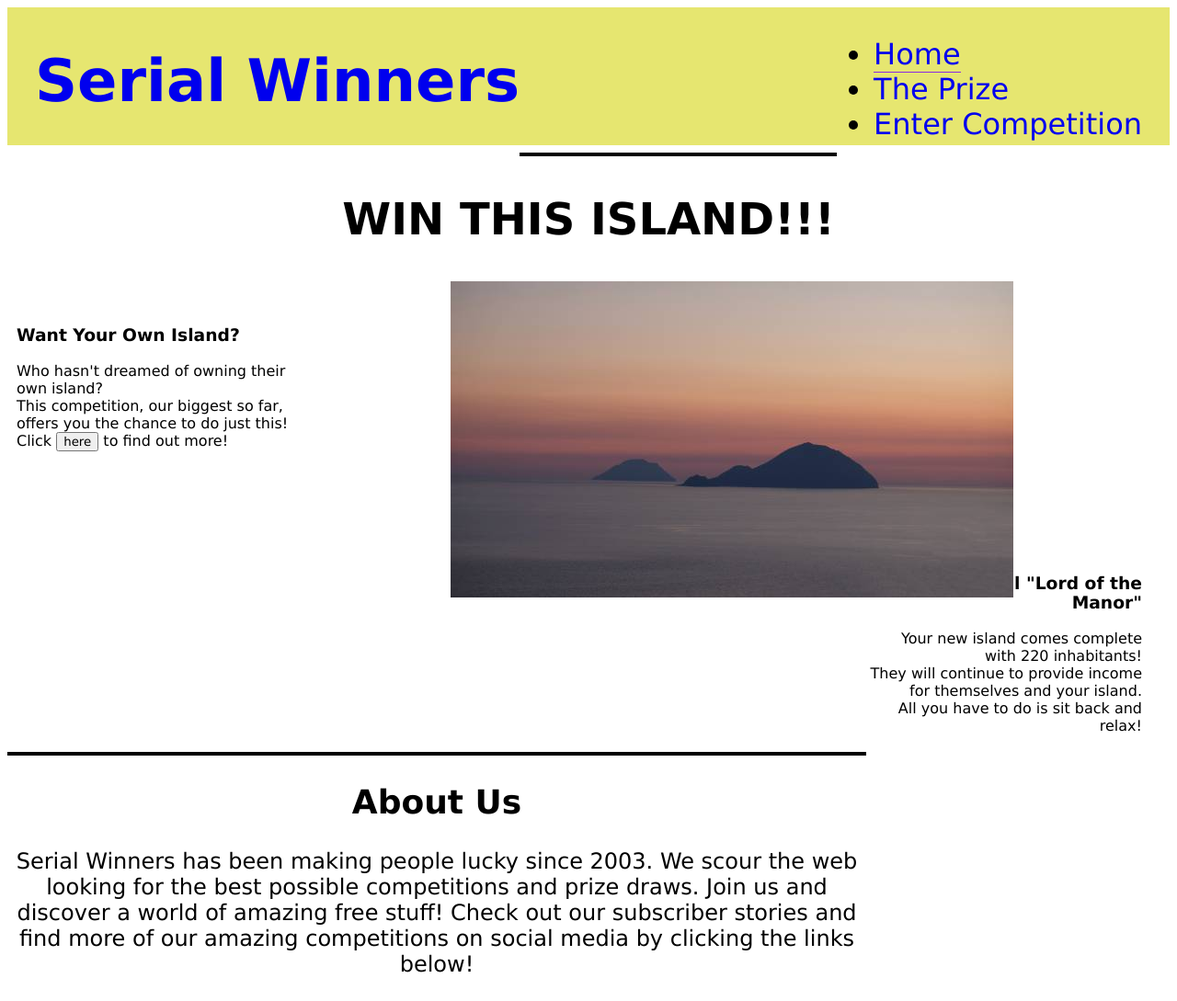
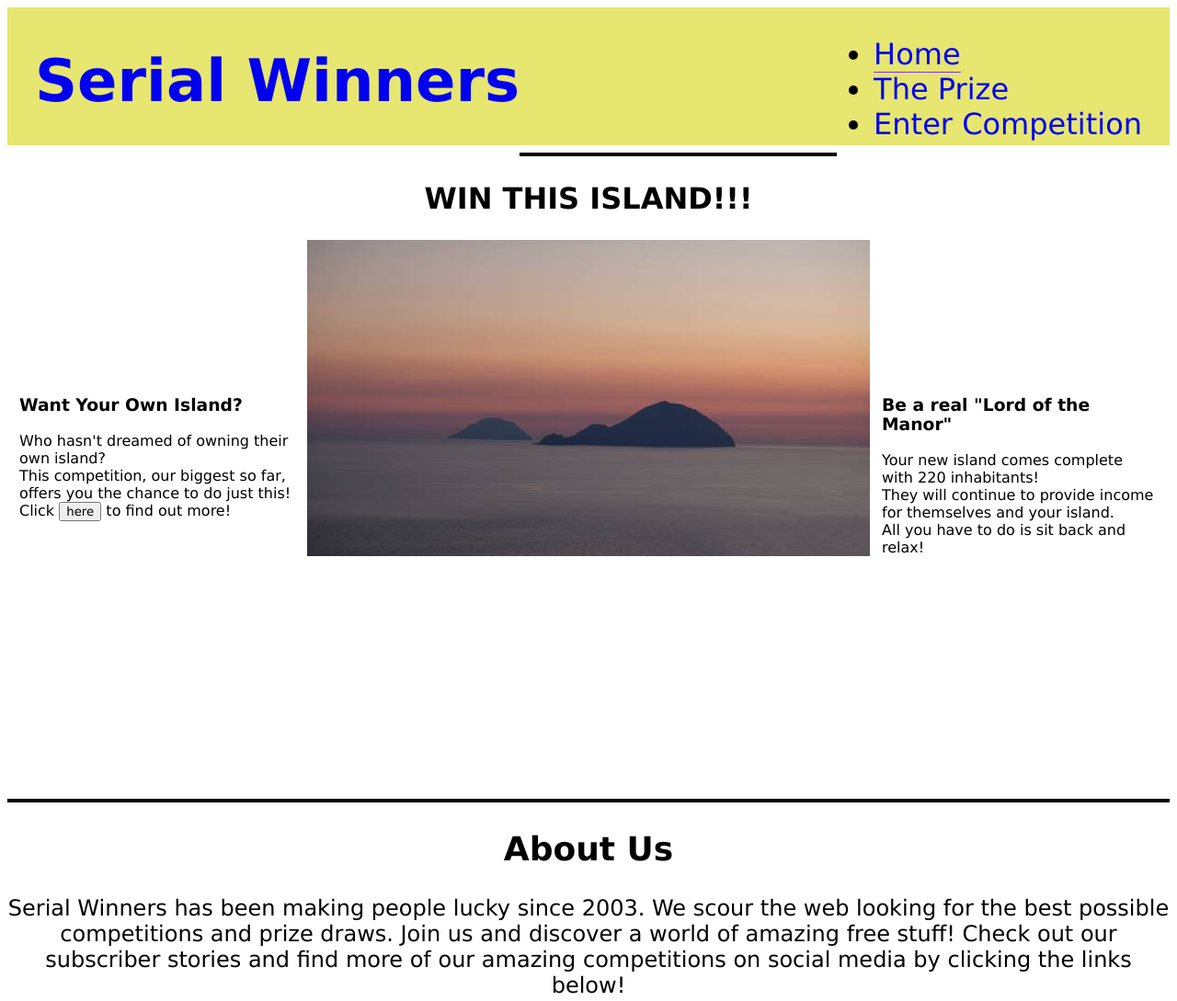
Before and after one commit to townsend75/Win-Your-Own-Island, a plain HTML site: page index.html in a window 1280 px wide. Shown: the top 1089 px of the page at 92% size. Drawn offline with Linux system fonts and the light colour scheme.

```diff
--- a/assets/css/style.css
+++ b/assets/css/style.css
@@ -41,6 +41,25 @@ hr {
     border-bottom: 1px solid blueviolet;
 }
 
+/* test from here*/
+
+#heading {
+    text-align: center;
+    font-size: xx-large;
+}
+
+#prize-pic {
+    display: flex;
+    height: 600px;
+}
+
+#leftbox,
+#rightbox {
+    width: 300px;
+    height: 300px;
+    margin: auto;
+}
+
 /*
 #island-one {
     background: url(../images/Filicudi5.jpeg) no-repeat center center;
@@ -49,7 +68,7 @@ hr {
     margin: 0 auto;
 }*/
 
-#prize-pic {
+/*#prize-pic {
 
     height: 600px;
     width: 100%;
@@ -88,7 +107,7 @@ hr {
     margin-bottom: 175px;
     text-align: right;
 
-}
+}*/
 
 .about-us {
     font-size: x-large;
--- a/index.html
+++ b/index.html
@@ -39,9 +39,10 @@
 
     <hr>
 
-    <section id="prize-pic">
+    <section>
         <h2 id="heading"> WIN THIS ISLAND!!!</h2>
 
+        <div id="prize-pic">
         <div id="leftbox">
 
             <h3> Want Your Own Island?</h3>
@@ -65,6 +66,7 @@
                 and your island.<br> All you have to do is sit back and relax!
             </p>
 
+        </div>
         </div>
 
     </section>
```
Also changed, not shown: form.html (+9 -0 lines).
